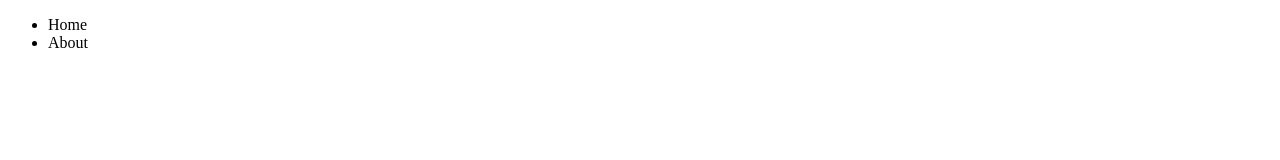
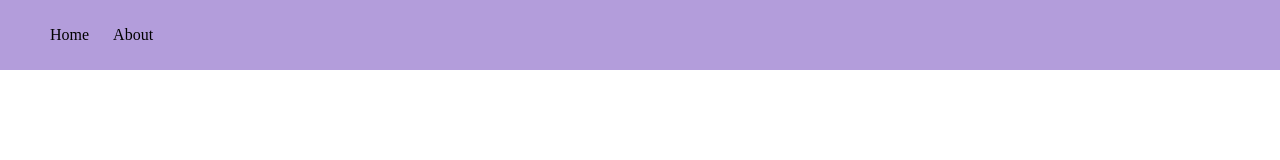
Before and after one commit to Jacksonmchugh/html-portfolio, a plain HTML site: page index.html in a window 1280 px wide. Drawn offline with Linux system fonts and the light colour scheme.

Commit message:
added style to home page

```diff
--- a/index.html
+++ b/index.html
@@ -3,6 +3,7 @@
   <head>
     <meta charset="UTF-8" />
     <meta name="viewport" content="width=device-width, initial-scale=1.0" />
+    <link rel="stylesheet" href="./style.css" />
     <title>Portfolio</title>
   </head>
   <body>
--- a/style.css
+++ b/style.css
@@ -0,0 +1,20 @@
+body,
+html {
+  margin: 0;
+  padding: 0;
+}
+nav {
+    background-color: #b39ddb;
+    padding: 10px 0;
+  }
+element {
+    padding: 1px 2px 2px 1px;
+  }
+ul {
+    list-style: none;
+  }
+
+li {
+    display: inline;
+    margin: 0 10px;
+  }
```
